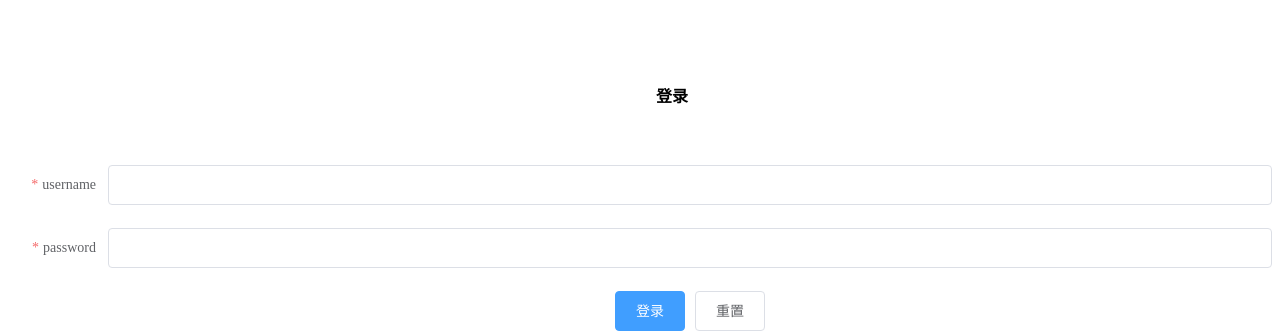
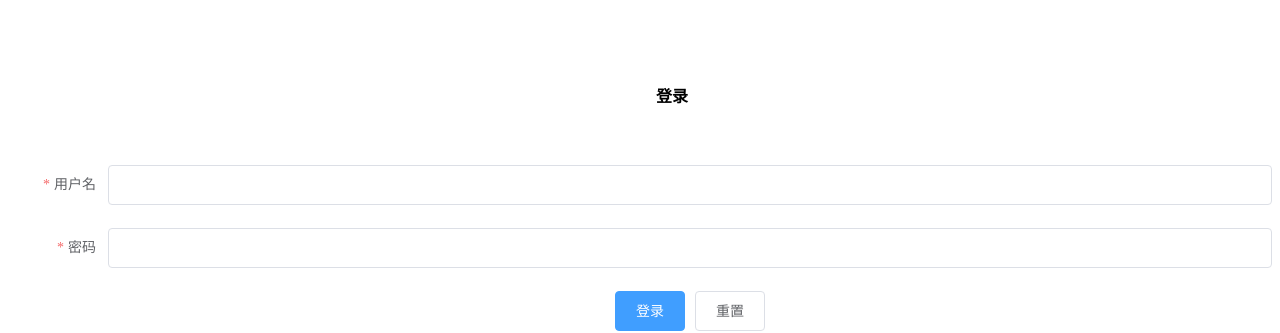
Before and after one commit to xilfafaaa/v2, a Vue app: page / in a window 1280 px wide. Shown: the top 333 px of the page. Built offline with nearby package versions, Linux system fonts and the light colour scheme; what mavon-editor would draw is missing.

Commit message:
改了一点

```diff
--- a/src/axios.js
+++ b/src/axios.js
@@ -4,8 +4,8 @@ import router from './router'
 import store from './store'
 
 
-// axios.defaults.baseURL = "http://localhost:8080"
-axios.defaults.baseURL = "http://124.222.173.251:8082"
+axios.defaults.baseURL = "http://localhost:8080"
+// axios.defaults.baseURL = "http://124.222.173.251:8082"
 
 // 前置拦截
 axios.interceptors.request.use(config => {
--- a/src/components/login.vue
+++ b/src/components/login.vue
@@ -10,11 +10,11 @@
     <br>
     <br>
     <el-form  :model="ruleForm" :rules="rules" ref="ruleForm" label-width="100px" class="demo-ruleForm">
-      <el-form-item label="username" prop="username">
+      <el-form-item label="用户名" prop="username">
         <el-input v-model="ruleForm.username"></el-input>
       </el-form-item>
 
-      <el-form-item label="password"  prop="password">
+      <el-form-item label="密码"  prop="password">
         <el-input type="password" v-model="ruleForm.password"></el-input>
       </el-form-item>
 
@@ -41,12 +41,12 @@ export default {
       },
       rules: {
         username: [
-          { required: true, message: 'username', trigger: 'blur' },
-          { min: 2, max: 20, message: 'nameee', trigger: 'blur' }
+          { required: true, message: '用户名', trigger: 'blur' },
+          { min: 5, max: 15, message: '用户名', trigger: 'blur' }
         ],
         password: [
-          { required: true, message: 'pwd', trigger: 'blur' },
-          { min: 2, max:20, message: 'pwddddd', trigger: 'blur' }
+          { required: true, message: '密码', trigger: 'blur' },
+          { min: 6, max:15, message: '密码', trigger: 'blur' }
         ],
       }
     };
@@ -57,7 +57,6 @@ export default {
     },
     submitForm(formName) {
       this.$refs[formName].validate((valid) => {
-        // console.log("dsssss")
         if (valid) {
           const _this = this
           // console.log(formName)
--- a/src/components/register.vue
+++ b/src/components/register.vue
@@ -46,18 +46,17 @@ data() {
     },
 
     rules: {
-
       nickname: [
         { required: true, message: '5-15个字符', trigger: 'blur' },
-        { min: 5, max: 15, message: '昵称', trigger: 'blur' }
+        { min: 5, max: 15, message: '5-15个字符', trigger: 'blur' }
       ],
       username: [
         { required: true, message: '5-15个字符', trigger: 'blur' },
-        { min: 5, max:15, message: 'nameee', trigger: 'blur' }
+        { min: 5, max:15, message: '5-15个字符', trigger: 'blur' }
       ],
       password: [
         { required: true, message: '6-15个字符', trigger: 'blur' },
-        { min: 6, max: 15, message: 'pwddddd', trigger: 'blur' }
+        { min: 6, max: 15, message: '6-15个字符', trigger: 'blur' }
       ],
       email: [
         { required: true, message: 'email', trigger: 'blur' },
--- a/src/components/registerr.vue
+++ b/src/components/registerr.vue
@@ -1,14 +1,14 @@
 <template>
   <div>
       <br><br><br>
-    <br> register <br>
+    <br> <h4>register</h4>  <br>
       <br><br><br>
   <div :model="ruleForm" >
     验证码发送到  {{ ruleForm.email }} 1分钟有效 <br><br>
   </div>
   <el-form :model="ruleForm" :rules="rules" ref="ruleForm" label-width="100px" class="demo-ruleForm">
 
-    <el-form-item label="yzm" prop="yzm">
+    <el-form-item label="验证码" prop="yzm">
       <el-input v-model="ruleForm.yzm"></el-input>
     </el-form-item>
 
@@ -59,7 +59,10 @@ created() {
   this.ruleForm.nickname=this.$route.params.nickname
   this.ruleForm.password=this.$route.params.password
   this.ruleForm.email=this.$route.params.email
-
+  // if (this.ruleForm.email=='') {
+  //   console.log("konggkkkkkkkkk")
+  //   this.$router.push('/register')
+  // }
 
 
   // this.ruleForm=routerParams
@@ -71,22 +74,24 @@ created() {
           const _this = this
           // console.log(formName)
           axios.post('/register2', this.ruleForm).then(res => {
-          //
-          // console.log(res)
+          // console.log(res.data.data)
+
+          if (res.data.data=='验证码错误'){
+            _this.$alert('验证码错误', '提示', {
+              confirmButtonText: '确定',
+            });
+          }
+
           const jwt = res.headers['authorization']
           const userInfo = res.data.data
             // console.log(userInfo)
           // console.log(userInfo)
-          // console.log("userInfo")
           _this.$store.commit("SET_TOKEN", jwt)
           _this.$store.commit("SET_USERINFO", userInfo)
           // console.log(_this.$store.getters.getUser)
-          _this.$router.push('/blogs')
+          // _this.$router.push('/blogs')
           })
-
         } else {
-          // console.log('error submit!!');
-          // return false;
         }
       });
     }
@@ -95,5 +100,7 @@ created() {
 </script>
 
 <style scoped>
-
+  h4{
+    text-align: center;
+  }
 </style>
```
